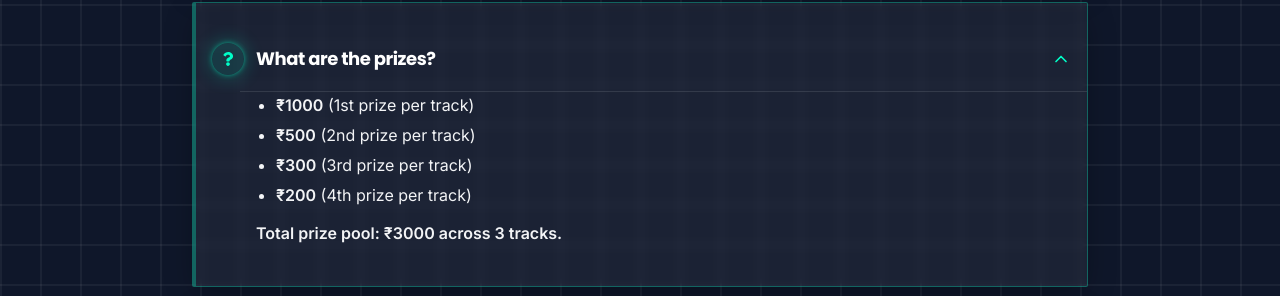
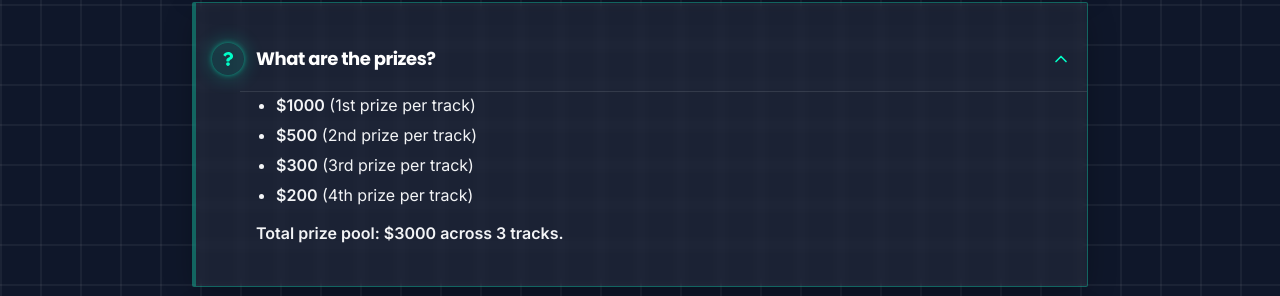
Before and after one commit to SethuRamanOmanakuttan/Namaste-Arbitrum-Workshop, a React (Vite) app: page / in a window 1280 px wide. Both pictures are taken after a click on the button "What are the prizes?". Shown: the part 7749-8045 px from the top of the page. Built offline with nearby package versions, Linux system fonts and the light colour scheme.

Commit message:
Currency change

```diff
--- a/src/components/sections/FAQSection.jsx
+++ b/src/components/sections/FAQSection.jsx
@@ -100,12 +100,12 @@ const FAQSection = () => {
       answer: (
         <div className="space-y-3">
           <ul className="list-disc pl-5 space-y-1">
-            <li><span className="font-semibold">₹1000</span> (1st prize per track)</li>
-            <li><span className="font-semibold">₹500</span> (2nd prize per track)</li>
-            <li><span className="font-semibold">₹300</span> (3rd prize per track)</li>
-            <li><span className="font-semibold">₹200</span> (4th prize per track)</li>
+            <li><span className="font-semibold">$1000</span> (1st prize per track)</li>
+            <li><span className="font-semibold">$500</span> (2nd prize per track)</li>
+            <li><span className="font-semibold">$300</span> (3rd prize per track)</li>
+            <li><span className="font-semibold">$200</span> (4th prize per track)</li>
           </ul>
-          <p className="font-semibold">Total prize pool: ₹3000 across 3 tracks.</p>
+          <p className="font-semibold">Total prize pool: $3000 across 3 tracks.</p>
         </div>
       )
     },
```
